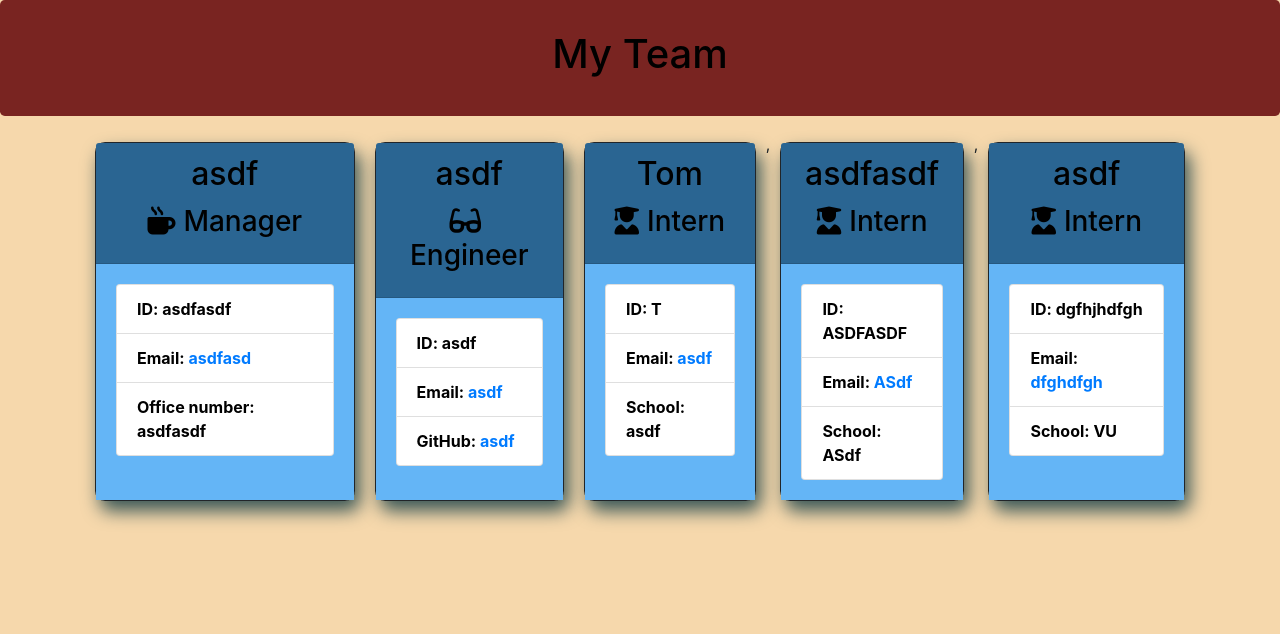
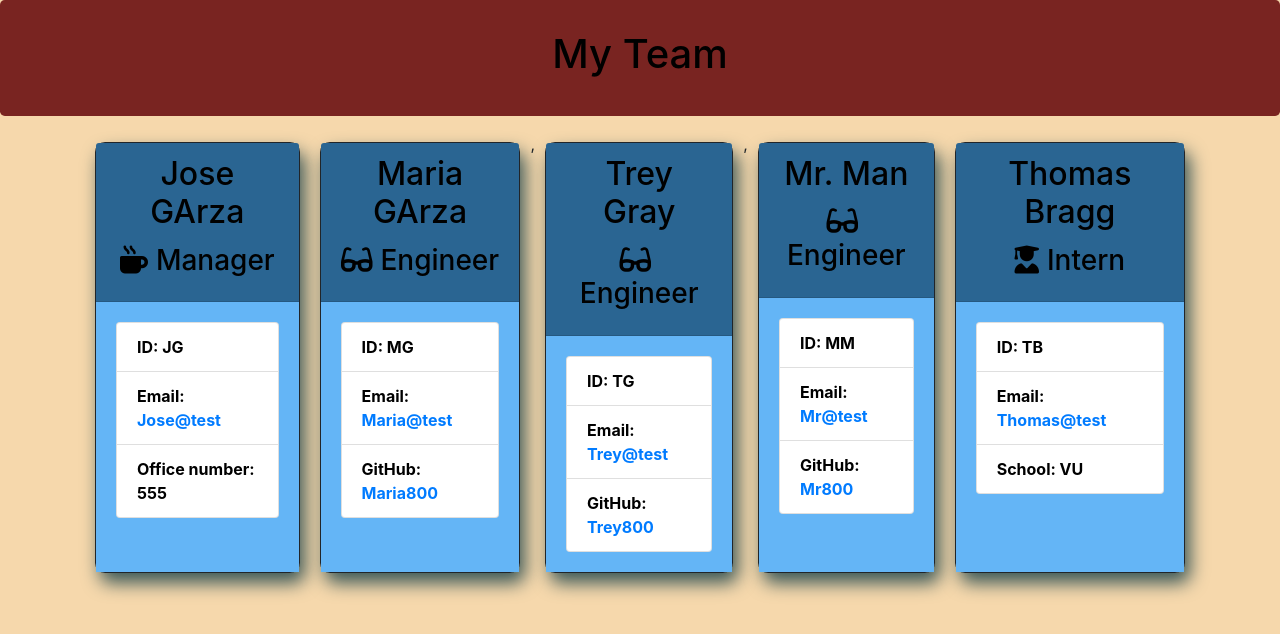
Before and after one commit to TBragg800/10-Template-Engine-Employee-Summary, a website: page output/team.html in a window 1280 px wide. Drawn offline with nearby package versions, Linux system fonts and the light colour scheme.

Commit message:
readme adjustments

```diff
--- a/output/team.html
+++ b/output/team.html
@@ -25,65 +25,65 @@
             <div class="team-area col-12 d-flex justify-content-center">
                 <div class="card employee-card">
     <div class="card-header myHeader">
-        <h2 class="card-title">asdf</h2>
+        <h2 class="card-title">Jose GArza</h2>
         <h3 class="card-title"><i class="fas fa-mug-hot mr-2"></i>Manager</h3>
     </div>
     <div class="card-body">
         <ul class="list-group">
-            <li class="list-group-item">ID: asdfasdf</li>
-            <li class="list-group-item">Email: <a href="mailto:asdfasd">asdfasd</a></li>
-            <li class="list-group-item">Office number: asdfasdf</li>
+            <li class="list-group-item">ID: JG</li>
+            <li class="list-group-item">Email: <a href="mailto:Jose@test">Jose@test</a></li>
+            <li class="list-group-item">Office number: 555</li>
         </ul>
     </div>
 </div>
 <div class="card employee-card">
     <div class="card-header myHeader">
-        <h2 class="card-title">asdf</h2>
+        <h2 class="card-title">Maria GArza</h2>
         <h3 class="card-title"><i class="fas fa-glasses mr-2"></i>Engineer</h3>
     </div>
     <div class="card-body">
         <ul class="list-group">
-            <li class="list-group-item">ID: asdf</li>
-            <li class="list-group-item">Email: <a href="mailto:asdf">asdf</a></li>
-            <li class="list-group-item">GitHub: <a href="https://github.com/asdf" target="_blank" rel="noopener noreferrer">asdf</a></li>
+            <li class="list-group-item">ID: MG</li>
+            <li class="list-group-item">Email: <a href="mailto:Maria@test">Maria@test</a></li>
+            <li class="list-group-item">GitHub: <a href="https://github.com/Maria800" target="_blank" rel="noopener noreferrer">Maria800</a></li>
+        </ul>
+    </div>
+</div>
+,<div class="card employee-card">
+    <div class="card-header myHeader">
+        <h2 class="card-title">Trey Gray</h2>
+        <h3 class="card-title"><i class="fas fa-glasses mr-2"></i>Engineer</h3>
+    </div>
+    <div class="card-body">
+        <ul class="list-group">
+            <li class="list-group-item">ID: TG</li>
+            <li class="list-group-item">Email: <a href="mailto:Trey@test">Trey@test</a></li>
+            <li class="list-group-item">GitHub: <a href="https://github.com/Trey800" target="_blank" rel="noopener noreferrer">Trey800</a></li>
+        </ul>
+    </div>
+</div>
+,<div class="card employee-card">
+    <div class="card-header myHeader">
+        <h2 class="card-title">Mr. Man</h2>
+        <h3 class="card-title"><i class="fas fa-glasses mr-2"></i>Engineer</h3>
+    </div>
+    <div class="card-body">
+        <ul class="list-group">
+            <li class="list-group-item">ID: MM</li>
+            <li class="list-group-item">Email: <a href="mailto:Mr@test">Mr@test</a></li>
+            <li class="list-group-item">GitHub: <a href="https://github.com/Mr800" target="_blank" rel="noopener noreferrer">Mr800</a></li>
         </ul>
     </div>
 </div>
 <div class="card employee-card">
     <div class="card-header myHeader">
-        <h2 class="card-title">Tom</h2>
+        <h2 class="card-title">Thomas Bragg</h2>
         <h3 class="card-title"><i class="fas fa-user-graduate mr-2"></i>Intern</h3>
     </div>
     <div class="card-body">
         <ul class="list-group">
-            <li class="list-group-item">ID: T</li>
-            <li class="list-group-item">Email: <a href="mailto:asdf">asdf</a></li>
-            <li class="list-group-item">School: asdf</li>
-        </ul>
-    </div>
-</div>
-,<div class="card employee-card">
-    <div class="card-header myHeader">
-        <h2 class="card-title">asdfasdf</h2>
-        <h3 class="card-title"><i class="fas fa-user-graduate mr-2"></i>Intern</h3>
-    </div>
-    <div class="card-body">
-        <ul class="list-group">
-            <li class="list-group-item">ID: ASDFASDF</li>
-            <li class="list-group-item">Email: <a href="mailto:ASdf">ASdf</a></li>
-            <li class="list-group-item">School: ASdf</li>
-        </ul>
-    </div>
-</div>
-,<div class="card employee-card">
-    <div class="card-header myHeader">
-        <h2 class="card-title">asdf</h2>
-        <h3 class="card-title"><i class="fas fa-user-graduate mr-2"></i>Intern</h3>
-    </div>
-    <div class="card-body">
-        <ul class="list-group">
-            <li class="list-group-item">ID: dgfhjhdfgh</li>
-            <li class="list-group-item">Email: <a href="mailto:dfghdfgh">dfghdfgh</a></li>
+            <li class="list-group-item">ID: TB</li>
+            <li class="list-group-item">Email: <a href="mailto:Thomas@test">Thomas@test</a></li>
             <li class="list-group-item">School: VU</li>
         </ul>
     </div>
```
Also changed, not shown: README.md, assets/10-temp-eng-CLI-usage.png (added), assets/10-temp-eng-depolyed.png (added), assets/10-temp-eng-tests.png (added), 1 other file.
